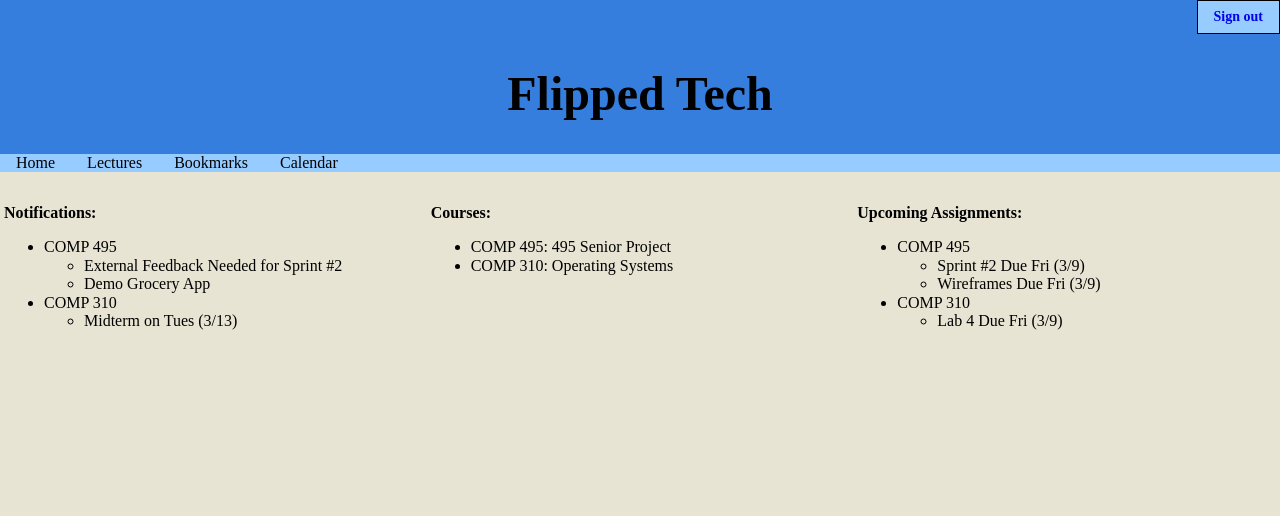
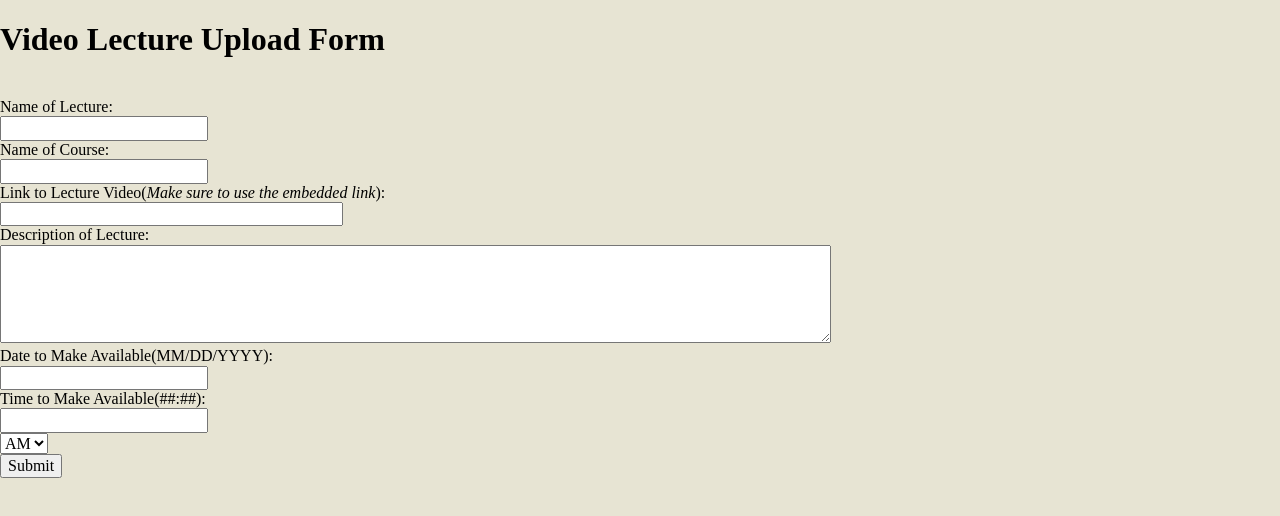
Before and after one commit to usd-cs/comp495-sp18-flipped-tech, a React (Create React App) app in the folder FlippedTech/flippedtech/: page /home in a window 1280 px wide. Shown: the top 516 px of the page. Built offline with nearby package versions, Linux system fonts and the light colour scheme.

Commit message:
Made lecture form a class

```diff
--- a/FlippedTech/flippedtech/src/LectureUpload.js
+++ b/FlippedTech/flippedtech/src/LectureUpload.js
@@ -1,31 +1,109 @@
 import React, {Component} from 'react';
+import {validateUrl} from 'youtube-validate'
 
 {/*Lecture Upload Page for Admins*/}
-
+/*
 const LectureUpload = (props) => {
 return (
 <div>
+	<script>
+	function validate() {
+		var url = document.getElementByName("videolink");
+		validateUrl(url)
+		.then(res => {
+			return true;
+		}).catch({
+		})
+	}
+	</script>
+
 	<h1> Video Lecture Upload Form </h1>
-	<form action="/newLecture" method="POST">
+	<form name="lectureForm" action="/newLecture" onsubmit="return validate()" method="POST">
 		Name of Lecture:<br/>
-			<input type="text" name="lecture"/><br/>
+			<input type="text" name="lecture" required/><br/>
 		Name of Course:<br/>
-			<input type="text" name="course"/><br/>
+			<input type="text" name="course" required/><br/>
 		Link to Lecture Video(<em>Make sure to use the embedded link</em>):<br/>
-			<input type="text" name="videolink" size="35"/><br/>
+			<input type="text" name="videolink" size="35" onchange="validate(this.input)" required/><br/>
 		Description of Lecture:<br/>
 			<textarea name="describtion" cols="90" rows="5" required="required"></textarea><br/>
 		Date to Make Available(MM/DD/YYYY):<br/>
-			<input type="text" name="date"/><br/>
+			<input type="text" name="date" required /><br/>
 		Time to Make Available(##:##):<br/>
-			<input type="text" name="time"/><br/>
+			<input type="text" name="time" required/><br/>
 			<input type="radio" name="AMorPM" value="AM" checked/> AM<br/>
 			<input type="radio" name="AMorPM" value="PM"/> PM<br/>
 		<br/>
 			<input type="submit" value="Submit"/>
 	</form>
+
 </div>
 );
 }
+*/
+
+class LectureUpload extends React.Component {
+	constructor(props) {
+		super(props);
+		this.state = {
+			lecture: '',
+			course: '',
+			videolink: '',
+			describtion: '',
+			date: '',
+			time: '',
+			AMorPM: ''
+		}
+
+		this.handleChange = this.handleChange.bind(this);
+		this.handleSubmit = this.handleSubmit.bind(this);
+	}
+
+	handleChange(event) {
+		this.setState({ [event.target.name]: event.target.value });
+	}
+
+	handleSubmit(event) {
+		event.preventDefault()
+		alert('got here');
+		validateUrl(this.state.videolink)
+		.then(res => {
+			alert('Your lecture was sumbitted');
+		}).catch(err => {
+			alert(err);
+			return;
+		})
+	}
+
+	render() {
+		return (
+			<div>
+				<h1> Video Lecture Upload Form </h1>
+				<form onsubmit={this.handleSubmit}>
+				<br/>
+				Name of Lecture:<br/>
+					<input type="text" name="lecture" value={this.state.lecture} required onChange={this.handleChange}/><br/>
+				Name of Course:<br/>
+					<input type="text" name="course" value={this.state.course} required onChange={this.handleChange} /><br/>
+				Link to Lecture Video(<em>Make sure to use the embedded link</em>):<br/>
+					<input type="text" name="videolink" size="35" value={this.state.videolink} required onChange={this.handleChange} /><br/>
+				Description of Lecture:<br/>
+					<textarea name="describtion" cols="90" rows="5" value={this.state.describtion} required="required" onChange={this.handleChange} ></textarea><br/>
+				Date to Make Available(MM/DD/YYYY):<br/>
+					<input type="text" name="date" value={this.state.date} required onChange={this.handleChange} /><br/>
+				Time to Make Available(##:##):<br/>
+					<input type="text" name="time" value={this.state.time} required onChange={this.handleChange} /><br/>
+					<select name="AMorPM" value={this.state.AMorPM} onChange={this.handleChange}>
+						<option value="AM">AM</option>
+						<option value="PM">PM</option>
+					</select>
+				<br/>
+					<input type="submit" value="Submit"/>
+				</form>
+			</div>
+
+		);
+	}
+}
 
 export default LectureUpload;
--- a/FlippedTech/flippedtech/src/index.js
+++ b/FlippedTech/flippedtech/src/index.js
@@ -5,6 +5,7 @@ import SigninPage from './SigninPage'
 import HomePage from './HomePage'
 //import HomeContent from './HomeContent';
 import LecturePage from './LecturePage'
+import LectureUpload from './LectureUpload'
 import BookmarksPage from './BookmarksPage'
 import CalendarPage from './CalendarPage'
 import TestLecturePage from './TestLecturePage'
@@ -18,7 +19,7 @@ ReactDOM.render(
 	<BrowserRouter>
 		<Switch>
 			<Route exact path='/' component={SigninPage} />
-			<Route exact path='/home' component={HomePage}/>
+			<Route exact path='/home' component={LectureUpload}/>
 			<Route exact path='/lectures' component={LecturePage}/>
 			<Route exact path='/bookmarks' component={BookmarksPage}/>
 			<Route exact path='/calendar' component={CalendarPage}/>
```
